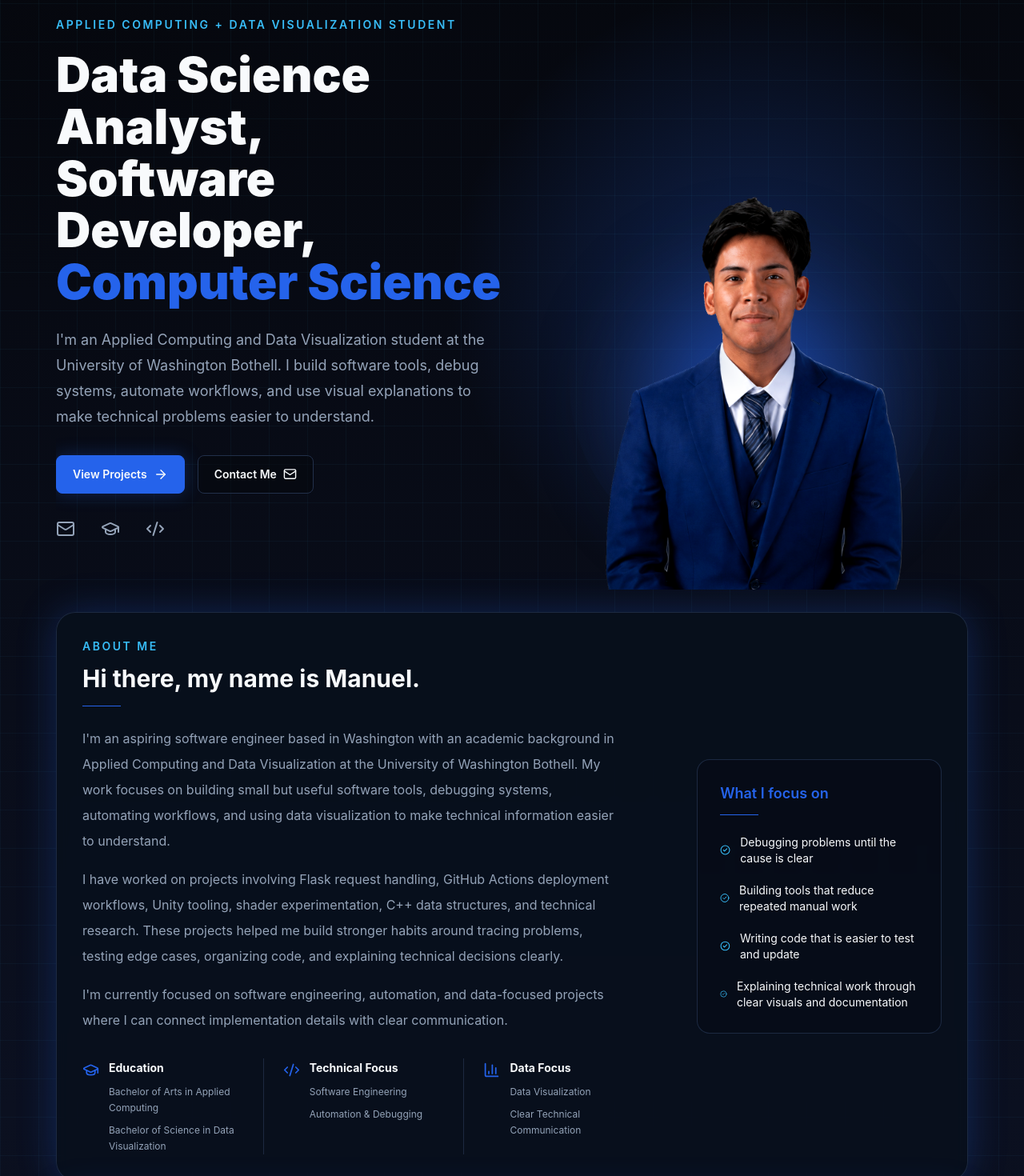
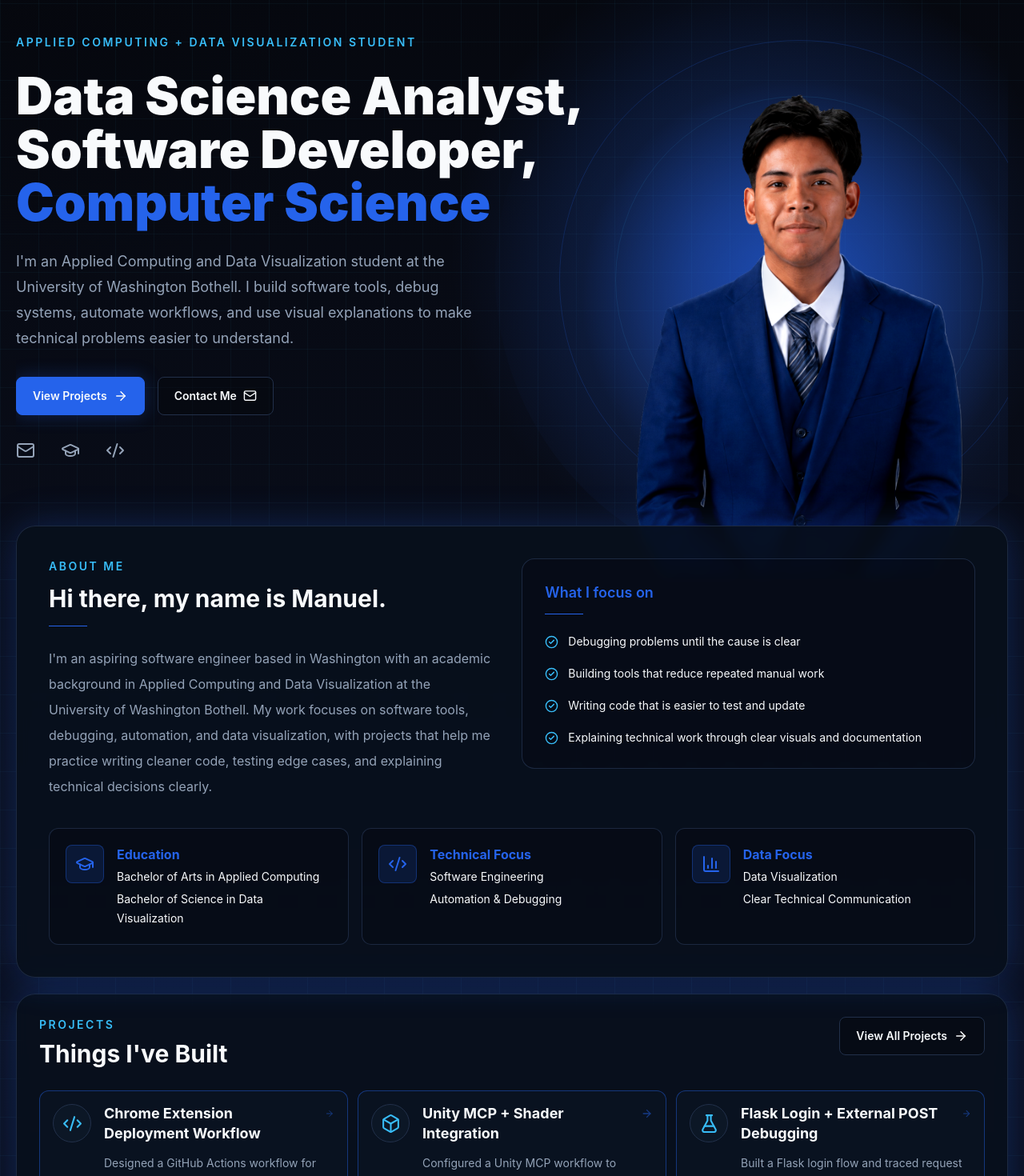
Before and after one commit to Manuelgrios/personal-portfolio, a React (Vite) app: page / in a window 1280 px wide. Shown: the part 140-1610 px from the top of the page at 80% size. Built offline with nearby package versions, Linux system fonts and the light colour scheme.

Commit message:
Match hero layout reference

```diff
--- a/src/components/layout/Navbar.tsx
+++ b/src/components/layout/Navbar.tsx
@@ -80,7 +80,7 @@ export function Navbar() {
 
   return (
     <header className="sticky top-0 z-50 border-b border-border/60 bg-background/82 backdrop-blur-xl">
-      <nav ref={navRef} className="relative mx-auto max-w-[1180px] px-5">
+      <nav ref={navRef} className="relative mx-auto max-w-[1360px] px-5">
         <div className="flex h-16 items-center justify-between">
           <Link to="/" onClick={closeMobileMenu} className="flex items-center gap-4">
             <span className="text-2xl font-black tracking-normal text-accent-dark">
@@ -90,7 +90,7 @@ export function Navbar() {
               {siteConfig.brand.name}
             </span>
           </Link>
-          <div className="hidden items-center gap-7 md:flex">
+          <div className="hidden items-center gap-7 lg:flex">
             {navigationItems.filter((item) => item.showInDesktop).map((item) => (
               <Link
                 key={item.href}
@@ -120,7 +120,7 @@ export function Navbar() {
             )}
           </div>
           <button
-            className="inline-flex h-10 w-10 items-center justify-center rounded-lg border border-border text-muted transition hover:border-accent/70 hover:text-accent focus:outline-none focus-visible:ring-2 focus-visible:ring-[var(--color-focus-ring)] md:hidden"
+            className="inline-flex h-10 w-10 items-center justify-center rounded-lg border border-border text-muted transition hover:border-accent/70 hover:text-accent focus:outline-none focus-visible:ring-2 focus-visible:ring-[var(--color-focus-ring)] lg:hidden"
             aria-controls="mobile-navigation"
             aria-expanded={isMenuOpen}
             aria-label={isMenuOpen ? "Close navigation" : "Open navigation"}
@@ -134,7 +134,7 @@ export function Navbar() {
         <div
           id="mobile-navigation"
           className={[
-            "absolute inset-x-5 top-[calc(100%+0.5rem)] overflow-visible rounded-2xl border border-border/80 bg-background/95 shadow-[0_20px_60px_rgb(2_6_23_/_0.45)] backdrop-blur-xl transition md:hidden",
+            "absolute inset-x-5 top-[calc(100%+0.5rem)] overflow-visible rounded-2xl border border-border/80 bg-background/95 shadow-[0_20px_60px_rgb(2_6_23_/_0.45)] backdrop-blur-xl transition lg:hidden",
             isMenuOpen
               ? "pointer-events-auto translate-y-0 opacity-100"
               : "pointer-events-none -translate-y-2 opacity-0",
--- a/src/components/layout/PageShell.tsx
+++ b/src/components/layout/PageShell.tsx
@@ -10,7 +10,7 @@ export function PageShell({ children }: PageShellProps) {
   return (
     <div className="site-grid theme-transition min-h-screen text-text">
       <Navbar />
-      <main className="mx-auto min-h-[calc(100vh-8rem)] max-w-[1180px] px-5 py-8 md:py-12">
+      <main className="mx-auto min-h-[calc(100vh-8rem)] max-w-[1360px] px-5 py-7 md:py-10">
         {children}
       </main>
       <Footer />
--- a/src/data/profile.ts
+++ b/src/data/profile.ts
@@ -102,9 +102,7 @@ export const profile: Profile = {
       eyebrow: "About Me",
       heading: "Hi there, my name is Manuel.",
       body: [
-        "I'm an aspiring software engineer based in Washington with an academic background in Applied Computing and Data Visualization at the University of Washington Bothell. My work focuses on building small but useful software tools, debugging systems, automating workflows, and using data visualization to make technical information easier to understand.",
-        "I have worked on projects involving Flask request handling, GitHub Actions deployment workflows, Unity tooling, shader experimentation, C++ data structures, and technical research. These projects helped me build stronger habits around tracing problems, testing edge cases, organizing code, and explaining technical decisions clearly.",
-        "I'm currently focused on software engineering, automation, and data-focused projects where I can connect implementation details with clear communication.",
+        "I'm an aspiring software engineer based in Washington with an academic background in Applied Computing and Data Visualization at the University of Washington Bothell. My work focuses on software tools, debugging, automation, and data visualization, with projects that help me practice writing cleaner code, testing edge cases, and explaining technical decisions clearly.",
       ],
       infoGroups: [
         {
--- a/src/index.css
+++ b/src/index.css
@@ -34,11 +34,11 @@
     rgb(15 23 42 / 0.10) 58%,
     transparent 74%
   );
-  --theme-hero-image-shadow: 0 0 90px rgb(37 99 235 / 0.28);
+  --theme-hero-image-shadow: 0 0 120px rgb(37 99 235 / 0.35);
   --theme-hero-image-wash: radial-gradient(
-    circle at 50% 58%,
-    rgb(37 99 235 / 0.18) 0%,
-    transparent 70%
+    circle at 50% 56%,
+    rgb(37 99 235 / 0.22) 0%,
+    transparent 72%
   );
   font-synthesis: none;
   text-rendering: optimizeLegibility;
--- a/src/pages/Home.tsx
+++ b/src/pages/Home.tsx
@@ -14,24 +14,28 @@ import { getIcon } from "../lib/icons";
 
 export function Home() {
   const { currentTheme } = useTheme();
-  const featuredProjects = projects.filter((project) => project.featured).slice(0, 6);
+  const featuredProjects = projects
+    .filter((project) => project.featured)
+    .slice(0, 6);
   const imageTreatment = currentTheme.imageTreatment;
 
   return (
     <div className="space-y-4 md:space-y-5">
-      <section className="grid min-h-[520px] gap-10 overflow-hidden pb-2 pt-9 md:grid-cols-[1fr_0.95fr] md:items-end md:pt-12">
-        <div className="relative z-10 pb-10 md:pb-16">
+      <section className="grid min-h-[650px] gap-8 overflow-hidden pt-10 md:min-h-[700px] md:pt-8 lg:min-h-[735px] lg:grid-cols-[1fr_0.95fr] lg:items-center">
+        <div className="relative z-20 pb-6 lg:pb-24">
           <p className="text-sm font-semibold uppercase tracking-[0.18em] text-accent">
             {profile.hero.eyebrow}
           </p>
-          <h1 className="mt-5 max-w-2xl text-5xl font-black leading-[1.08] tracking-normal text-text md:text-6xl">
+          <h1 className="mt-6 max-w-[760px] text-4xl font-black leading-[1.04] tracking-normal text-text sm:text-5xl md:text-[3.55rem] xl:text-[4rem]">
             {profile.hero.headline.map((line) => (
-              <span key={line}>
+              <span
+                className="block whitespace-normal break-words lg:whitespace-nowrap"
+                key={line}
+              >
                 {line}
-                <br />
               </span>
             ))}
-            <span className="text-accent-dark">
+            <span className="block whitespace-normal break-words text-accent-dark lg:whitespace-nowrap">
               {profile.hero.highlightedHeadline}
             </span>
           </h1>
@@ -76,21 +80,24 @@ export function Home() {
 
         {profile.hero.image.src ? (
           <div
-            className="relative min-h-[360px] overflow-hidden md:min-h-[520px]"
+            className="relative -mt-8 flex min-h-[430px] items-end justify-center overflow-hidden md:min-h-[540px] lg:mt-0 lg:min-h-[720px] lg:self-end lg:overflow-visible"
             style={
               {
                 "--active-image-glow": imageTreatment.glow,
                 "--active-image-filter": imageTreatment.filter,
                 "--active-image-wash":
                   imageTreatment.backgroundWash ?? "transparent",
+                "--active-image-shadow": imageTreatment.shadow,
               } as CSSProperties
             }
           >
-            <div className="absolute left-1/2 top-1/2 h-[88%] w-[86%] -translate-x-1/2 -translate-y-1/2 rounded-full [background:var(--active-image-wash)]" />
-            <div className="absolute left-1/2 top-[54%] h-[84%] w-[82%] -translate-x-1/2 -translate-y-1/2 rounded-full blur-2xl [background:var(--active-image-glow)]" />
+            <div className="absolute left-1/2 top-[48%] h-[480px] w-[480px] -translate-x-1/2 -translate-y-1/2 rounded-full [background:var(--active-image-wash)] md:h-[620px] md:w-[620px] lg:h-[760px] lg:w-[760px]" />
+            <div className="absolute left-1/2 top-[50%] h-[420px] w-[420px] -translate-x-1/2 -translate-y-1/2 rounded-full [background:var(--active-image-glow)] md:h-[540px] md:w-[540px] lg:h-[650px] lg:w-[650px]" />
+            <div className="absolute left-1/2 top-[49%] h-[390px] w-[390px] -translate-x-1/2 -translate-y-1/2 rounded-full border border-accent-dark/20 md:h-[500px] md:w-[500px] lg:h-[600px] lg:w-[600px]" />
+            <div className="absolute left-1/2 top-[49%] h-[300px] w-[300px] -translate-x-1/2 -translate-y-1/2 rounded-full border border-accent/10 md:h-[390px] md:w-[390px] lg:h-[460px] lg:w-[460px]" />
             <img
               alt={profile.hero.image.alt}
-              className="relative z-10 mx-auto h-[360px] w-full max-w-[430px] object-cover object-top transition-[filter] duration-300 ease-out md:h-[520px]"
+              className="relative z-10 mx-auto h-[430px] w-full max-w-[460px] object-contain object-bottom transition-[filter] duration-300 ease-out md:h-[520px] md:max-w-[500px] lg:h-[700px] lg:max-w-[610px]"
               src={assetPath(profile.hero.image.src)}
               style={{ filter: "var(--active-image-filter)" }}
             />
@@ -98,8 +105,11 @@ export function Home() {
         ) : null}
       </section>
 
-      <Card id="about" className="scroll-mt-24 p-7 md:p-8">
-        <div className="grid gap-10 lg:grid-cols-[1fr_0.42fr] lg:items-center">
+      <Card
+        id="about"
+        className="relative z-30 -mt-6 scroll-mt-24 p-6 md:-mt-20 md:p-8 lg:p-10"
+      >
+        <div className="grid gap-9 lg:grid-cols-[0.98fr_1fr] lg:items-start">
           <div>
             <p className="text-sm font-semibold uppercase tracking-[0.18em] text-accent">
               {profile.sections.about.eyebrow}
@@ -113,26 +123,10 @@ export function Home() {
                 <p key={paragraph}>{paragraph}</p>
               ))}
             </div>
-            {profile.sections.about.infoGroups.length > 0 ? (
-              <div className="mt-8 grid gap-6 md:grid-cols-3">
-                {profile.sections.about.infoGroups.map((group) => {
-                  const Icon = getIcon(group.iconKey);
-
-                  return (
-                    <InfoGroup
-                      key={group.label}
-                      icon={Icon}
-                      label={group.label}
-                      lines={group.lines}
-                    />
-                  );
-                })}
-              </div>
-            ) : null}
           </div>
 
           {profile.sections.about.enjoyItems.length > 0 ? (
-            <div className="rounded-2xl border border-border/85 bg-background/25 p-7">
+            <div className="rounded-2xl border border-border/85 bg-background/25 p-6 md:p-7">
               <h3 className="text-lg font-semibold text-accent-dark">
                 {profile.sections.about.enjoyHeading}
               </h3>
@@ -148,6 +142,23 @@ export function Home() {
                   </li>
                 ))}
               </ul>
+            </div>
+          ) : null}
+
+          {profile.sections.about.infoGroups.length > 0 ? (
+            <div className="grid gap-4 md:grid-cols-3 lg:col-span-2">
+              {profile.sections.about.infoGroups.map((group) => {
+                const Icon = getIcon(group.iconKey);
+
+                return (
+                  <InfoGroup
+                    key={group.label}
+                    icon={Icon}
+                    label={group.label}
+                    lines={group.lines}
+                  />
+                );
+              })}
             </div>
           ) : null}
         </div>
@@ -291,15 +302,19 @@ function InfoGroup({ icon: Icon, label, lines }: InfoGroupProps) {
   }
 
   return (
-    <div className="border-border/80 md:border-r md:pr-6 md:last:border-r-0">
-      <div className="flex items-start gap-3">
-        <Icon className="mt-1 shrink-0 text-accent-dark" size={21} />
+    <div className="rounded-xl border border-border/80 bg-background/28 p-5">
+      <div className="flex items-start gap-4">
+        <span className="inline-flex h-12 w-12 shrink-0 items-center justify-center rounded-lg border border-accent-dark/35 bg-accent-dark/15 text-accent-dark">
+          <Icon size={24} />
+        </span>
         <div>
           {label ? (
-            <h3 className="text-sm font-bold leading-6 text-text">{label}</h3>
+            <h3 className="text-base font-bold leading-6 text-accent-dark">
+              {label}
+            </h3>
           ) : null}
           {lines.map((line) => (
-            <p key={line} className="mt-2 text-xs leading-5 text-muted">
+            <p key={line} className="mt-1 text-sm leading-6 text-text">
               {line}
             </p>
           ))}
```
Also changed, not shown: src/data/themes.ts (+8 -8 lines).
